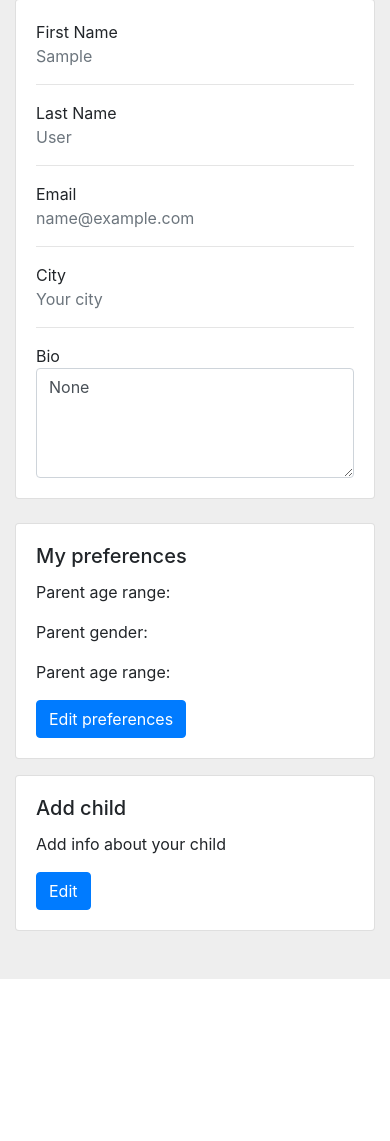
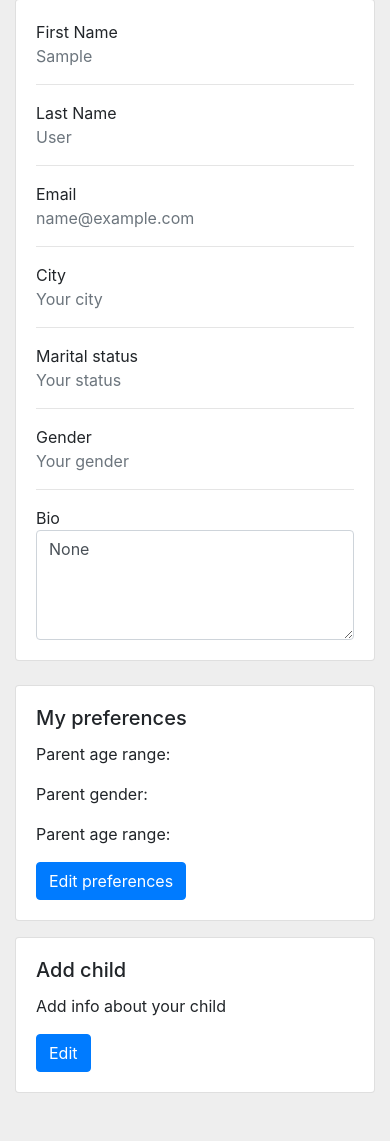
Before and after one commit to JoseEscauriza/PlayPal, a Django app: page /profile/ in a window 390 px wide. Shown: the part 659-1800 px from the top of the page. Before the commit the page ends 1638 px from the top, so only its background shows below. Run offline with Django 4.2, Linux system fonts and the light colour scheme; the visitor is signed in with stand-in values (Sample User, id 1); some libraries are stand-ins or nearby versions.

Commit message:
add marital status to admin view

```diff
--- a/templates/user/user_page_own.html
+++ b/templates/user/user_page_own.html
@@ -15,6 +15,7 @@
       <div class="col-lg-4">
         <div class="card mb-4">
           <div class="card-body text-center">
+            <!-- if avatar is return it gets it, when not it shows predefined image src -->
             <img src="{% if avatar %}{{ avatar }}{% else %}https://mdbcdn.b-cdn.net/img/Photos/new-templates/bootstrap-chat/ava3.webp{% endif %}"
                  alt="avatar" class="rounded-circle img-fluid" style="width: 150px;">
 
@@ -99,6 +100,24 @@
                 <p class="text-muted mb-0">{{ location|default:'Your city' }} </p>
               </div>
             </div>
+            <hr>
+            <div class="row">
+              <div class="col-sm-3">
+                <p class="mb-0">Marital status</p>
+              </div>
+              <div class="col-sm-9">
+                <p class="text-muted mb-0">{{ marital_status|default:'Your status' }} </p>
+              </div>
+            </div>
+             <hr>
+            <div class="row">
+              <div class="col-sm-3">
+                <p class="mb-0">Gender</p>
+              </div>
+              <div class="col-sm-9">
+                <p class="text-muted mb-0">{{ gender|default:'Your gender' }} </p>
+              </div>
+            </div>
 
             <hr>
             <div class="row">
```
Also changed, not shown: apps/user/admin.py (+12 -1 lines).
